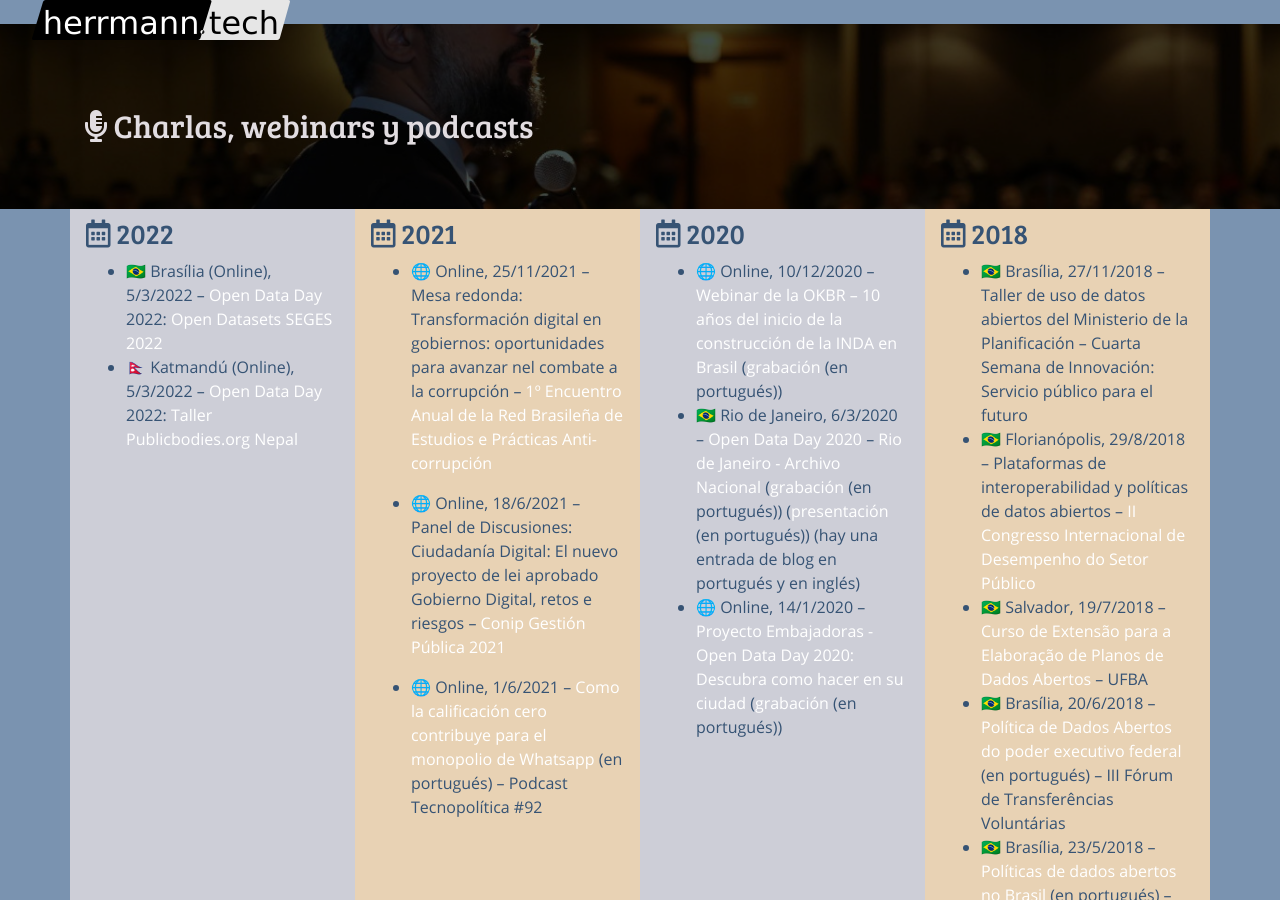
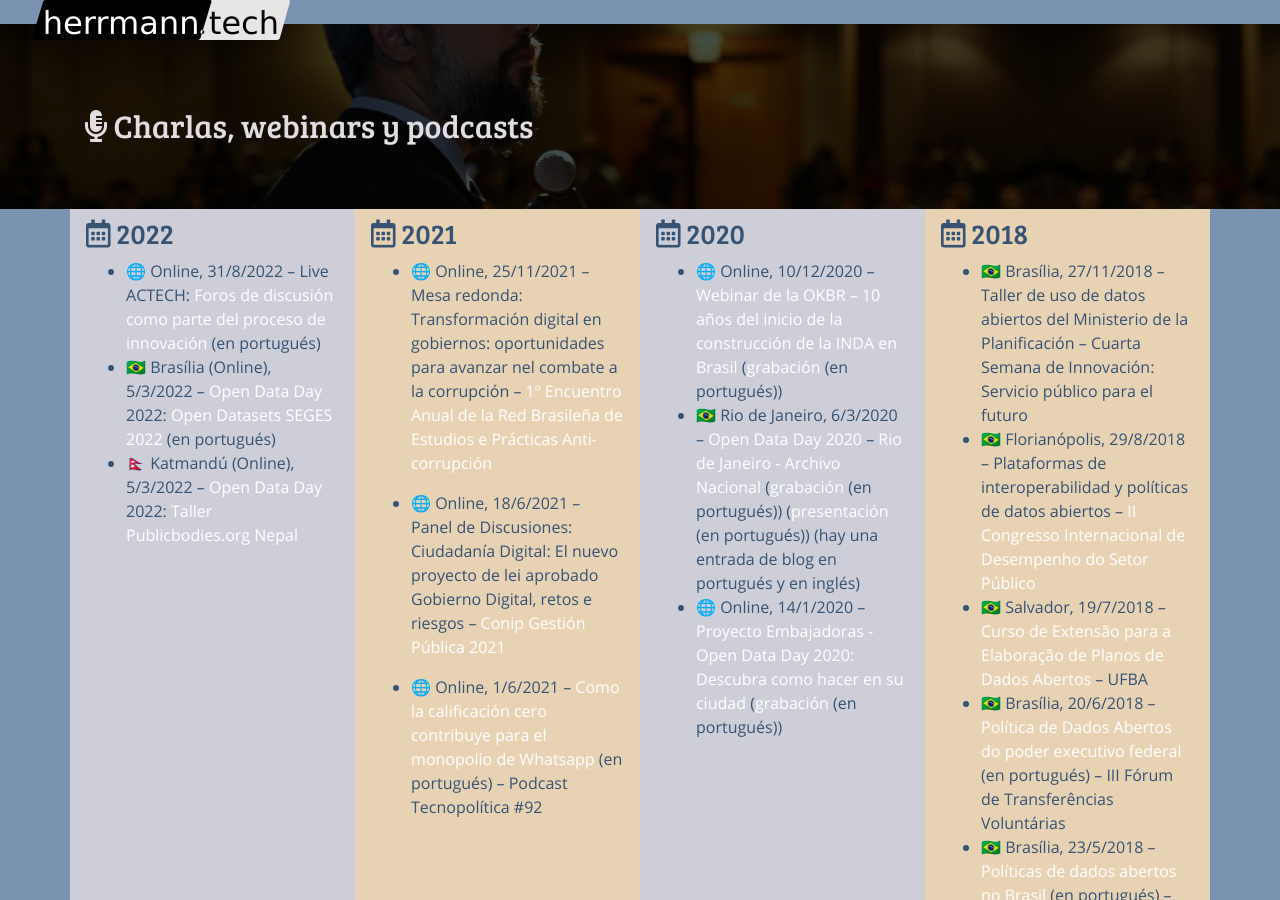
Before and after one commit to augusto-herrmann/augusto-herrmann.github.io, a Jekyll site: the page built from es/index.md, in a window 1280 px wide and 900 px high, scrolled down 1934 px. Built offline with Jekyll 4.4.1, drawn with Linux system fonts in a browser that asks for light colours; nearby versions of some CDN libraries.

Commit message:
Add ACTECH live streaming event

```diff
--- a/es/index.md
+++ b/es/index.md
@@ -96,9 +96,13 @@ Para más entradas, por favor vea [el blog](blog).
 
 ### *﻿*{: .far .fa-calendar-alt} 2022
 
+* 🌐 Online, 31/8/2022 -- Live ACTECH:
+  [Foros de discusión como parte del proceso de innovación](https://www.youtube.com/watch?v=d2z-TAjnWpA)
+  (en portugués)
 * 🇧🇷 Brasília (Online), 5/3/2022 -- [Open Data Day](https://opendataday.org/)
   2022:
   [Open Datasets SEGES 2022](https://economiagovbr.github.io/opendataday2022/)
+  (en portugués)
 * 🇳🇵 Katmandú (Online), 5/3/2022 -- [Open Data Day](https://opendataday.org/)
   2022:
   [Taller Publicbodies.org Nepal](https://github.com/augusto-herrmann/opendataday-publicbodies-nepal/)
```
Also changed, not shown: en/index.md (+4 -0 lines), pt/index.md (+2 -0 lines).
